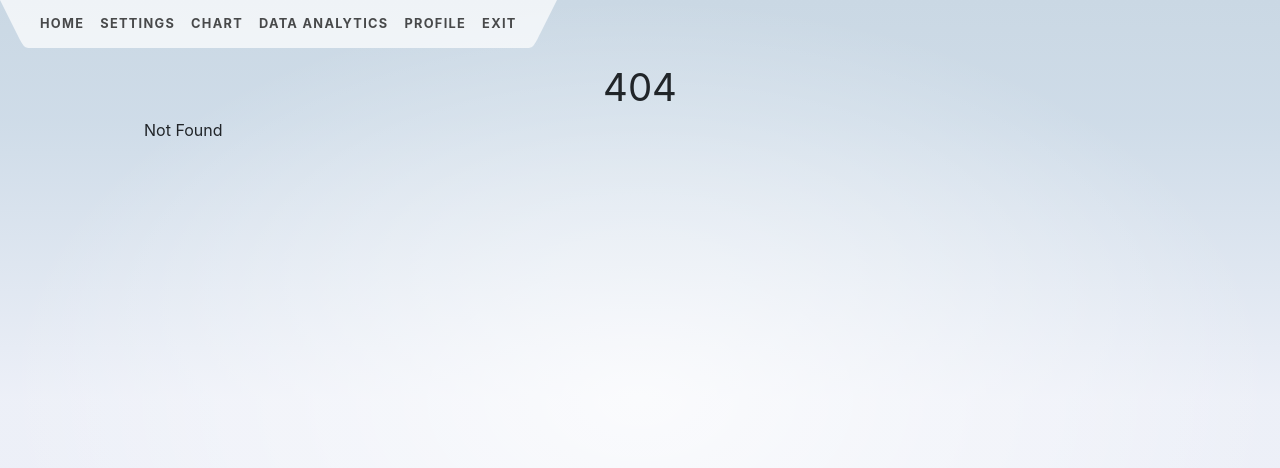
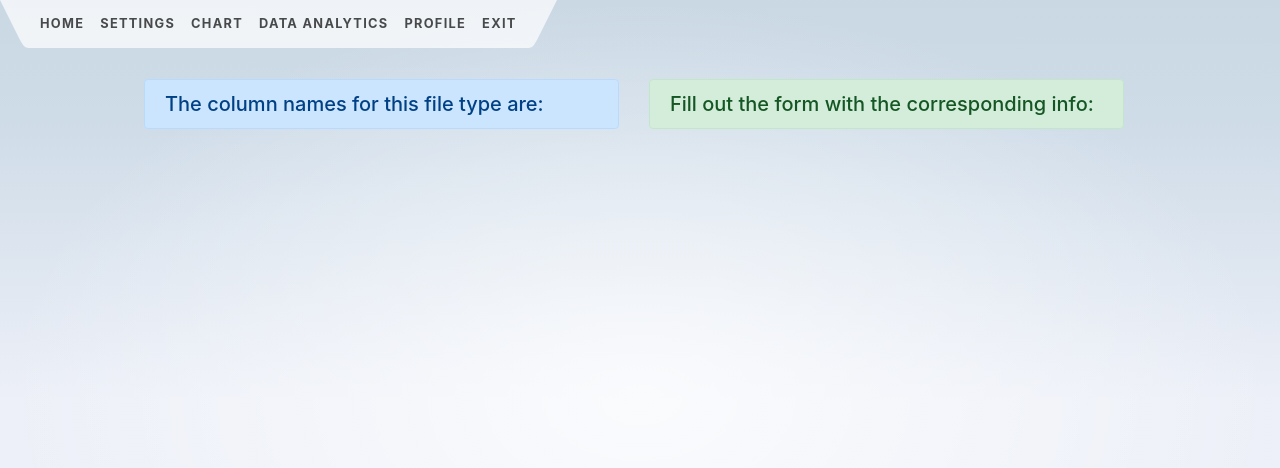
Before and after one commit to mvp17/sportmanceFront, a SvelteKit app: page /files/setKeyWords in a window 1280 px wide. Before the commit this address had no page. Shown: the top 468 px of the page. Built offline with nearby package versions, Linux system fonts and the light colour scheme.

Commit message:
files and login.

```diff
--- /dev/null
+++ b/src/routes/files/setKeyWords/+page.svelte
@@ -0,0 +1,30 @@
+<script>
+    let messages = [];
+    let perfVars = [];
+</script>
+
+{#if messages.length !== 0}
+    <div class="container" style="margin-top: 30px">
+        <div class="form-group" style="margin: 25px 20px">
+            <ul class="messages">
+                {#each messages as message}
+                    <p> <h5 class="alert alert-danger">{message}</h5>
+                {/each}
+            </ul>
+        </div>
+    </div>
+{:else}
+<div class='row'>
+    <div class="column">
+        <h5 class="alert alert-primary" style="width: 475px; margin: 15px">
+            The column names for this file type are: </h5>
+        {#each perfVars as perfVar}
+            <p style="margin-bottom: 3px"> {perfVar} </p>
+        {/each}
+    </div>
+    <div class="column">
+        <h5 class="alert alert-success" style="width: 475px; margin: 15px"> Fill out the form with the corresponding info: </h5>
+        <!--form key words model-->
+    </div>
+</div>
+{/if}
--- /dev/null
+++ b/src/routes/login/signin/+page.svelte
@@ -0,0 +1,53 @@
+<style>
+    /* Three image containers (use 25% for four, and 50% for two, etc) */
+    .column {
+      float: left;
+      width: 33.33%;
+      padding: 5px;
+    }
+    /* Clear floats after image containers */
+    .row::after {
+      content: "";
+      clear: both;
+      display: table;
+    }
+    .row {
+      display: flex;
+    }
+    .column {
+      flex: 33.33%;
+      padding: 5px;
+    }
+    /* Responsive layout - makes the three columns stack on top of each other instead of next to each other */
+    @media screen and (max-width: 500px) {
+      .column {
+        width: 100%;
+      }
+    }
+</style>
+
+<div style="margin-top: 40px" >
+    <div class="wrapper fadeInDown">
+        <div id="formContent">
+            <!--form signin-->
+            <input type="submit" class="fadeIn fourth" value="Log In">
+            <div class="wrapper fadeInDown" style="margin-top: 20px">
+                <a href="'signup'" class="fadeIn fourth" >
+                    <button class="btn btn-success">Sign Up</button>
+                </a>
+            </div>
+        </div>
+        <div class="wrapper fadeIn fourth">
+            <div class="row">
+                <div class="column">
+                <!--'img/soccer_performance.jpeg'-->
+                <img class="img-responsive" src="" alt="" style="width:100%">
+                </div>
+                <div class="column">
+                <!--'img/swimming_performance.jpg'-->
+                <img class="img-responsive" src="" alt="" style="width:100%">
+                </div>
+            </div>
+        </div>
+    </div>
+</div>
```
Also changed, not shown: src/routes/files/filesList/+page.svelte (added, +40 -0 lines), src/routes/files/uploadFile/+page.svelte (added, +17 -0 lines), src/routes/login/signup/+page.svelte (added, +9 -0 lines).
